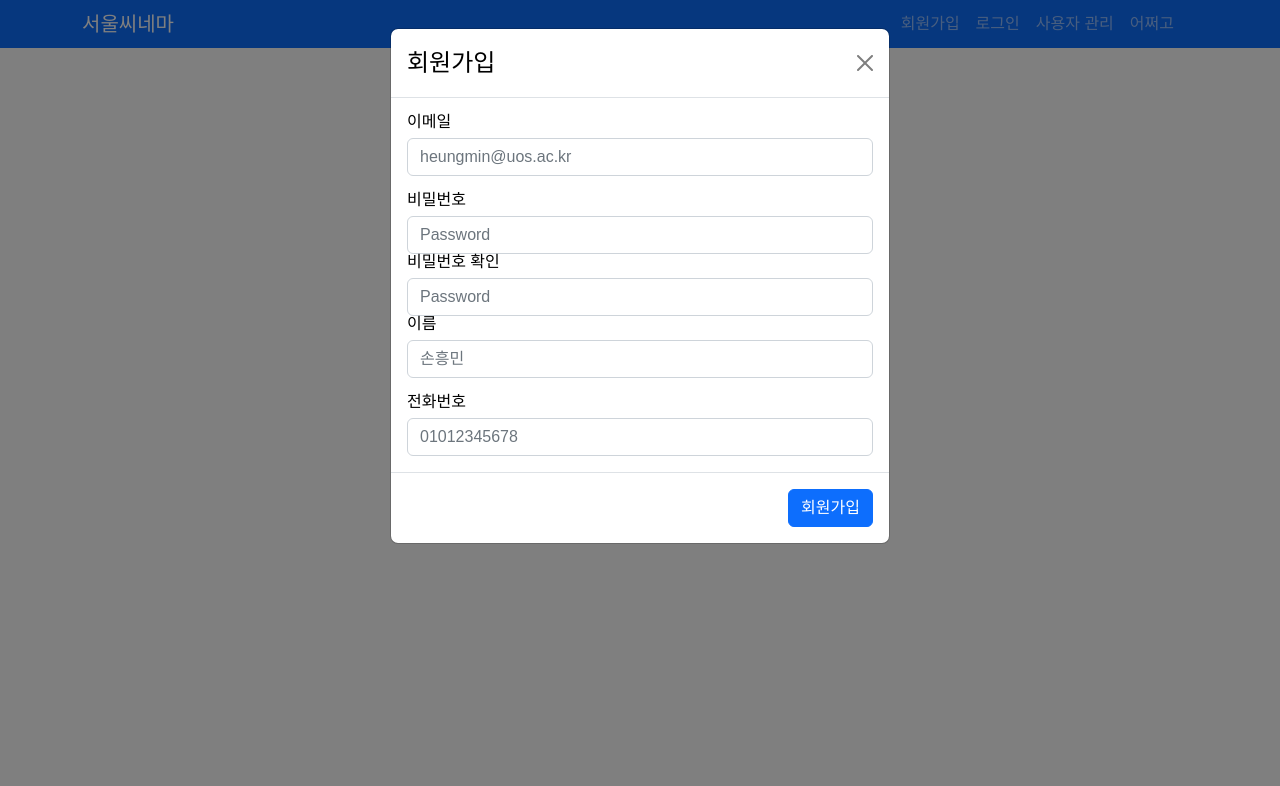
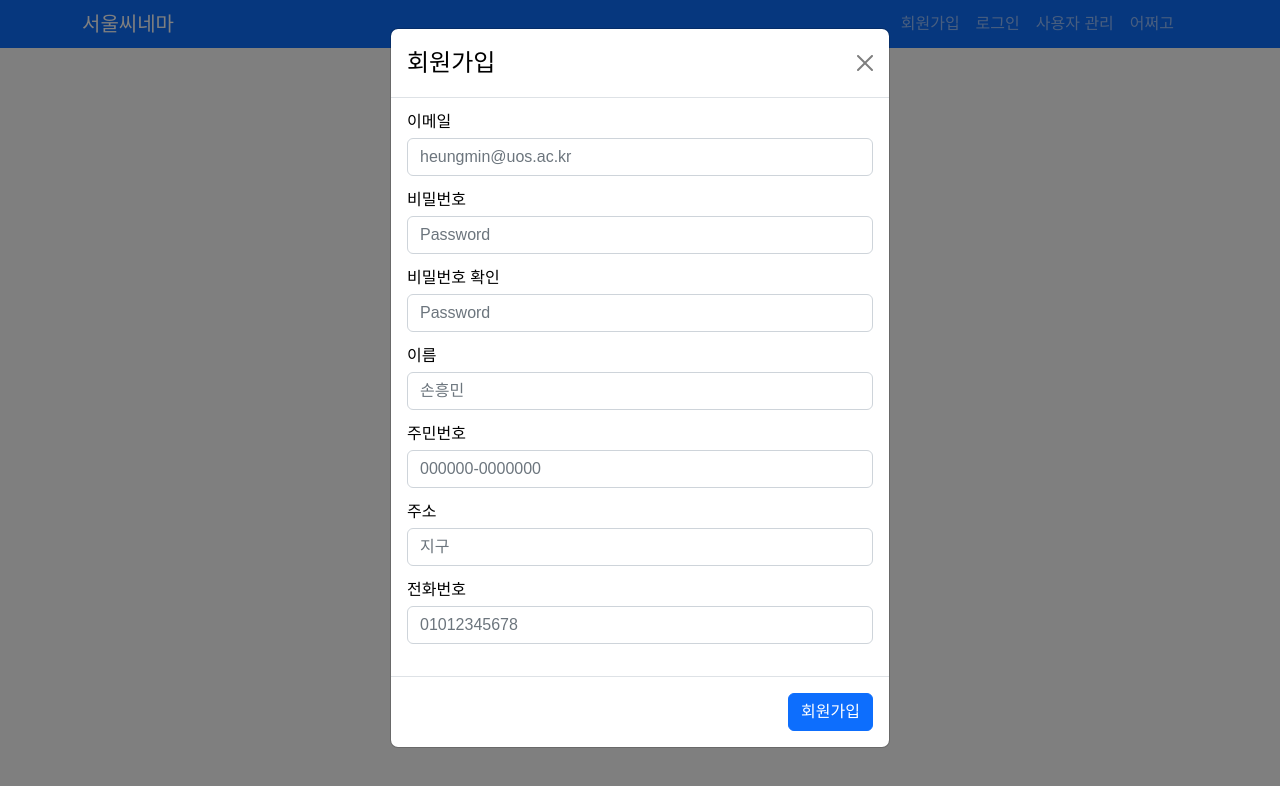
Before and after one commit to wldnd9904/DB_BoxOffice, a React (Create React App) app in the folder frontend/: page /staff in a window 1280 px wide. Both pictures are taken after a click on the button "회원가입". Shown: the top 786 px of the page. Built offline with nearby package versions, Linux system fonts and the light colour scheme.

Commit message:
customer form

```diff
--- a/frontend/src/components/MyPage.tsx
+++ b/frontend/src/components/MyPage.tsx
@@ -48,8 +48,8 @@ function MyPage({show, handleClose}:IModal) {
         <Modal.Title>내 정보</Modal.Title>
       </Modal.Header>
       <Modal.Body>
-        <Form onSubmit={handleSubmit(onValid)}>
-         <Form.Group className="mb-3" controlId="formEmail">
+      <Form onSubmit={handleSubmit(onValid)}>
+          <Form.Group className="mb-3" controlId="formEmail">
             <Form.Label>이메일</Form.Label>
             <Form.Control {...register("email", {
               required:"값이 필요합니다.",
@@ -59,8 +59,10 @@ function MyPage({show, handleClose}:IModal) {
               }
             })} type="email" placeholder="heungmin@uos.ac.kr" disabled/>
             {errors?.email? (<Badge bg="secondary">{`${errors?.email?.message}`}</Badge>):null}
+
           </Form.Group>
-            <Form.Group as={Col} controlId="formPassword">
+            <Row className="mb-3">
+            <Form.Group controlId="formPassword">
               <Form.Label>비밀번호</Form.Label>
               <Form.Control {...register("password", {
                 required:"값이 필요합니다.",
@@ -75,14 +77,11 @@ function MyPage({show, handleClose}:IModal) {
 
                 })} type="password" placeholder="Password" />
               {errors?.password? (<Badge bg="secondary">{`${errors?.password?.message}`}</Badge>):null}
-            </Form.Group>
-            <Form.Group as={Col} controlId="formPassword">
-              <Form.Label>비밀번호 확인</Form.Label>
-              <Form.Control {...register("password1", {required:"값이 필요합니다."})} type="password" placeholder="Password" />
-              {errors?.password1? (<Badge bg="secondary">{`${errors?.password1?.message}`}</Badge>):null}
-            </Form.Group>
+              </Form.Group>
+              </Row>
+
           <Row className="mb-3">
-            <Form.Group as={Col} controlId="formName">
+            <Form.Group controlId="formName">
               <Form.Label>이름</Form.Label>
               <Form.Control {...register("cus_nm", {
                 required:"값이 필요합니다.",
@@ -90,12 +89,35 @@ function MyPage({show, handleClose}:IModal) {
                   value:/^[A-Za-z\s가-힣]+$/,
                   message:"이름 형식이 맞지 않습니다."
                 }
-            })} placeholder="손흥민"/>
+            })} placeholder="손흥민" disabled/>
               {errors?.cus_nm? (<Badge bg="secondary">{`${errors?.cus_nm?.message}`}</Badge>):null}
             </Form.Group>
-          </Row>
+            </Row>
 
-          <Form.Group as={Col} controlId="formName">
+            <Row className="mb-3">
+          <Form.Group controlId="formResino">
+              <Form.Label>주민번호</Form.Label>
+              <Form.Control {...register("resident_no", {
+                required:"값이 필요합니다.",
+                pattern:{
+                  value:/^[0-9]{6}\-[0-9]{7}$/,
+                  message:"주민번호 형식이 맞지 않습니다."
+                }})} type="" placeholder="000000-0000000" disabled/>
+              {errors?.resident_no? (<Badge bg="secondary">{`${errors?.resident_no?.message}`}</Badge>):null}
+            </Form.Group>
+            </Row>
+
+            <Row className="mb-3">
+          <Form.Group controlId="formResino">
+              <Form.Label>주소</Form.Label>
+              <Form.Control {...register("address", {
+                required:"값이 필요합니다.",})} type="" placeholder="지구"/>
+              {errors?.address? (<Badge bg="secondary">{`${errors?.address?.message}`}</Badge>):null}
+            </Form.Group>
+            </Row>
+
+            <Row className="mb-3">
+          <Form.Group controlId="formPhone">
               <Form.Label>전화번호</Form.Label>
               <Form.Control {...register("phone_no", {
                 required:"값이 필요합니다.",
@@ -105,11 +127,43 @@ function MyPage({show, handleClose}:IModal) {
                 }})} type="tel" placeholder="01012345678"/>
               {errors?.phone_no? (<Badge bg="secondary">{`${errors?.phone_no?.message}`}</Badge>):null}
             </Form.Group>
+            </Row>
+
+            <Row className="mb-3">
+          <Form.Group as={Col} controlId="formPoint">
+              <Form.Label>포인트</Form.Label>
+              <Form.Control {...register("point", {
+                required:"값이 필요합니다.",
+                pattern:{
+                  value:/^[0-9]+$/,
+                  message:"포인트 형식이 맞지 않습니다."
+                }})} type="number" placeholder="0" disabled/>
+              {errors?.point? (<Badge bg="secondary">{`${errors?.point?.message}`}</Badge>):null}
+            </Form.Group>
+          <Form.Group as={Col} controlId="formGrade">
+              <Form.Label>등급</Form.Label>
+              <Form.Control {...register("cus_grade_no", {
+                required:"값이 필요합니다.",
+                pattern:{
+                  value:/^[0-9]+$/,
+                  message:"등급 형식이 맞지 않습니다."
+                }})} type="number" placeholder="0" disabled/>
+              {errors?.cus_grade_no? (<Badge bg="secondary">{`${errors?.cus_grade_no?.message}`}</Badge>):null}
+            </Form.Group>
+            </Row>
+
+            <Row className="mb-3">
+          <Form.Group controlId="formGrade">
+              <Form.Label>가입일자</Form.Label>
+              <Form.Control {...register("regi_date")} type="date" placeholder="" disabled/>
+              {errors?.regi_date? (<Badge bg="secondary">{`${errors?.regi_date?.message}`}</Badge>):null}
+            </Form.Group>
+            </Row>
+
           <Button variant="primary" type="submit">
               정보 수정
           </Button>
-          {errors?.extraError? (<Badge bg="secondary">{`${errors?.extraError?.message}`}</Badge>):null}
-        </Form>
+          </Form>
       </Modal.Body>
       <Modal.Footer>
       </Modal.Footer>
--- a/frontend/src/components/RegisterForm.tsx
+++ b/frontend/src/components/RegisterForm.tsx
@@ -58,7 +58,8 @@ function RegisterForm({show, handleClose}:IModal) {
             })} type="email" placeholder="heungmin@uos.ac.kr" />
             {errors?.email? (<Badge bg="secondary">{`${errors?.email?.message}`}</Badge>):null}
           </Form.Group>
-            <Form.Group as={Col} controlId="formPassword">
+            <Row className="mb-3">
+              <Form.Group controlId="formPassword">
                 <Form.Label>비밀번호</Form.Label>
                 <Form.Control {...register("password", {
                   required:"값이 필요합니다.",
@@ -74,14 +75,16 @@ function RegisterForm({show, handleClose}:IModal) {
                   })} type="password" placeholder="Password" />
                 {errors?.password? (<Badge bg="secondary">{`${errors?.password?.message}`}</Badge>):null}
               </Form.Group>
-            <Form.Group as={Col} controlId="formPassword">
+            </Row>
+            <Row className="mb-3">
+              <Form.Group controlId="formPassword">
                 <Form.Label>비밀번호 확인</Form.Label>
                 <Form.Control {...register("password1", {required:"값이 필요합니다."})} type="password" placeholder="Password" />
                 {errors?.password1? (<Badge bg="secondary">{`${errors?.password1?.message}`}</Badge>):null}
               </Form.Group>
-
+            </Row>
           <Row className="mb-3">
-            <Form.Group as={Col} controlId="formName">
+            <Form.Group controlId="formName">
               <Form.Label>이름</Form.Label>
               <Form.Control {...register("cus_nm", {
                 required:"값이 필요합니다.",
@@ -94,7 +97,30 @@ function RegisterForm({show, handleClose}:IModal) {
             </Form.Group>
           </Row>
 
-          <Form.Group as={Col} controlId="formPhone">
+          <Row className="mb-3">
+          <Form.Group controlId="formResino">
+              <Form.Label>주민번호</Form.Label>
+              <Form.Control {...register("resident_no", {
+                required:"값이 필요합니다.",
+                pattern:{
+                  value:/^[0-9]{6}\-[0-9]{7}$/,
+                  message:"주민번호 형식이 맞지 않습니다."
+                }})} type="" placeholder="000000-0000000"/>
+              {errors?.resident_no? (<Badge bg="secondary">{`${errors?.resident_no?.message}`}</Badge>):null}
+            </Form.Group>
+            </Row>
+
+            <Row className="mb-3">
+          <Form.Group controlId="formResino">
+              <Form.Label>주소</Form.Label>
+              <Form.Control {...register("address", {
+                required:"값이 필요합니다.",})} type="" placeholder="지구"/>
+              {errors?.address? (<Badge bg="secondary">{`${errors?.address?.message}`}</Badge>):null}
+            </Form.Group>
+            </Row>
+
+          <Row className="mb-3">
+            <Form.Group controlId="formPhone">
                 <Form.Label>전화번호</Form.Label>
                 <Form.Control {...register("phone_no", {
                   required:"값이 필요합니다.",
@@ -104,6 +130,7 @@ function RegisterForm({show, handleClose}:IModal) {
                   }})} type="tel" placeholder="01012345678"/>
                 {errors?.phone_no? (<Badge bg="secondary">{`${errors?.phone_no?.message}`}</Badge>):null}
               </Form.Group>
+            </Row>
           {errors?.extraError? (<Badge bg="secondary">{`${errors?.extraError?.message}`}</Badge>):null}
       </Modal.Body>
       <Modal.Footer>
--- a/frontend/src/components/Staff/userView.tsx
+++ b/frontend/src/components/Staff/userView.tsx
@@ -146,7 +146,7 @@ function User(params:UserParams) {
             </Row>
 
             <Row className="mb-3">
-          <Form.Group controlId="formPoint">
+          <Form.Group as={Col} controlId="formPoint">
               <Form.Label>포인트</Form.Label>
               <Form.Control {...register("point", {
                 required:"값이 필요합니다.",
@@ -156,10 +156,7 @@ function User(params:UserParams) {
                 }})} type="number" placeholder="0"/>
               {errors?.point? (<Badge bg="secondary">{`${errors?.point?.message}`}</Badge>):null}
             </Form.Group>
-            </Row>
-
-            <Row className="mb-3">
-          <Form.Group controlId="formGrade">
+          <Form.Group as={Col} controlId="formGrade">
               <Form.Label>등급</Form.Label>
               <Form.Control {...register("cus_grade_no", {
                 required:"값이 필요합니다.",
```
Lines whose indentation alone changed are shown as unchanged.
